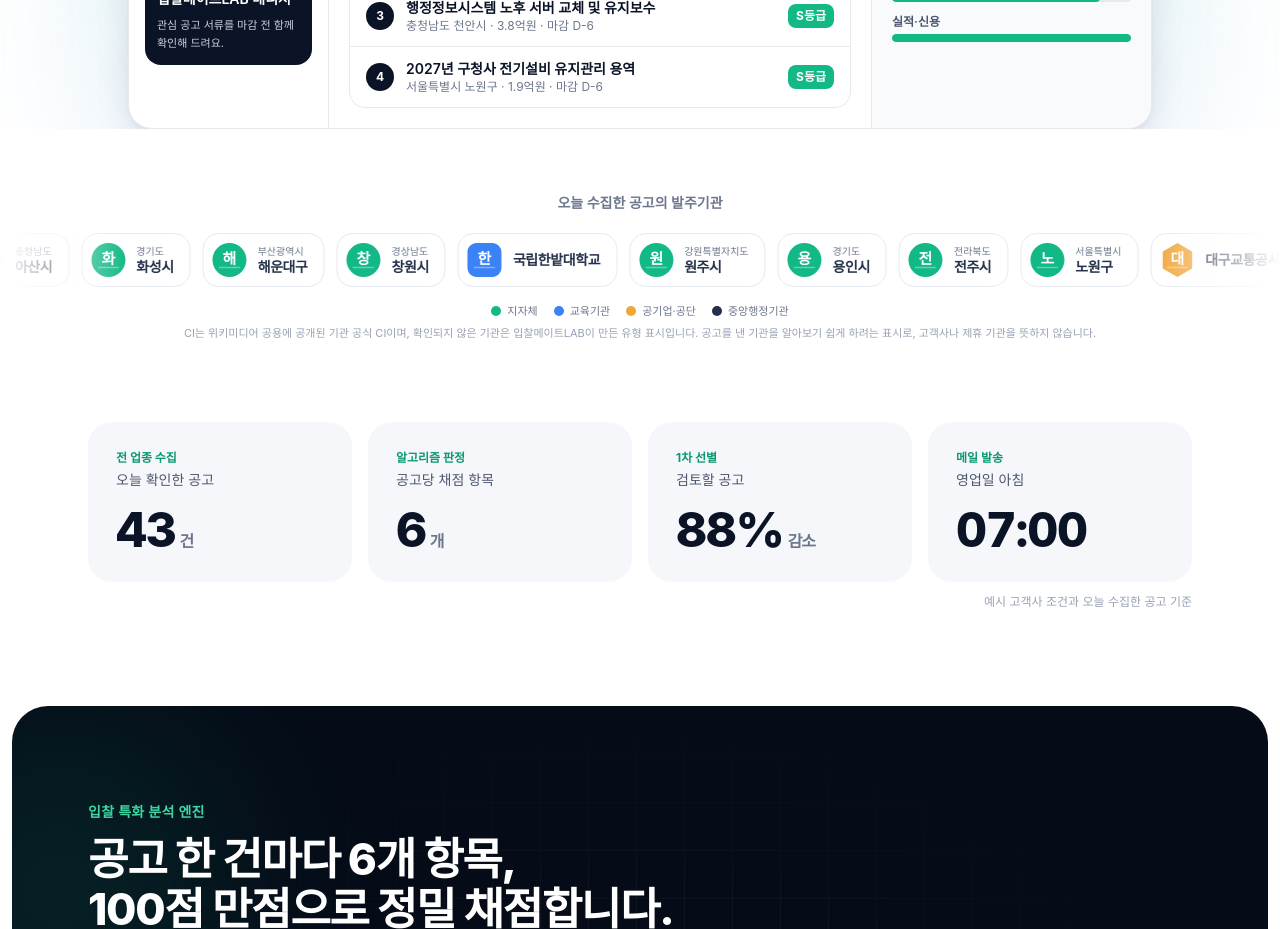
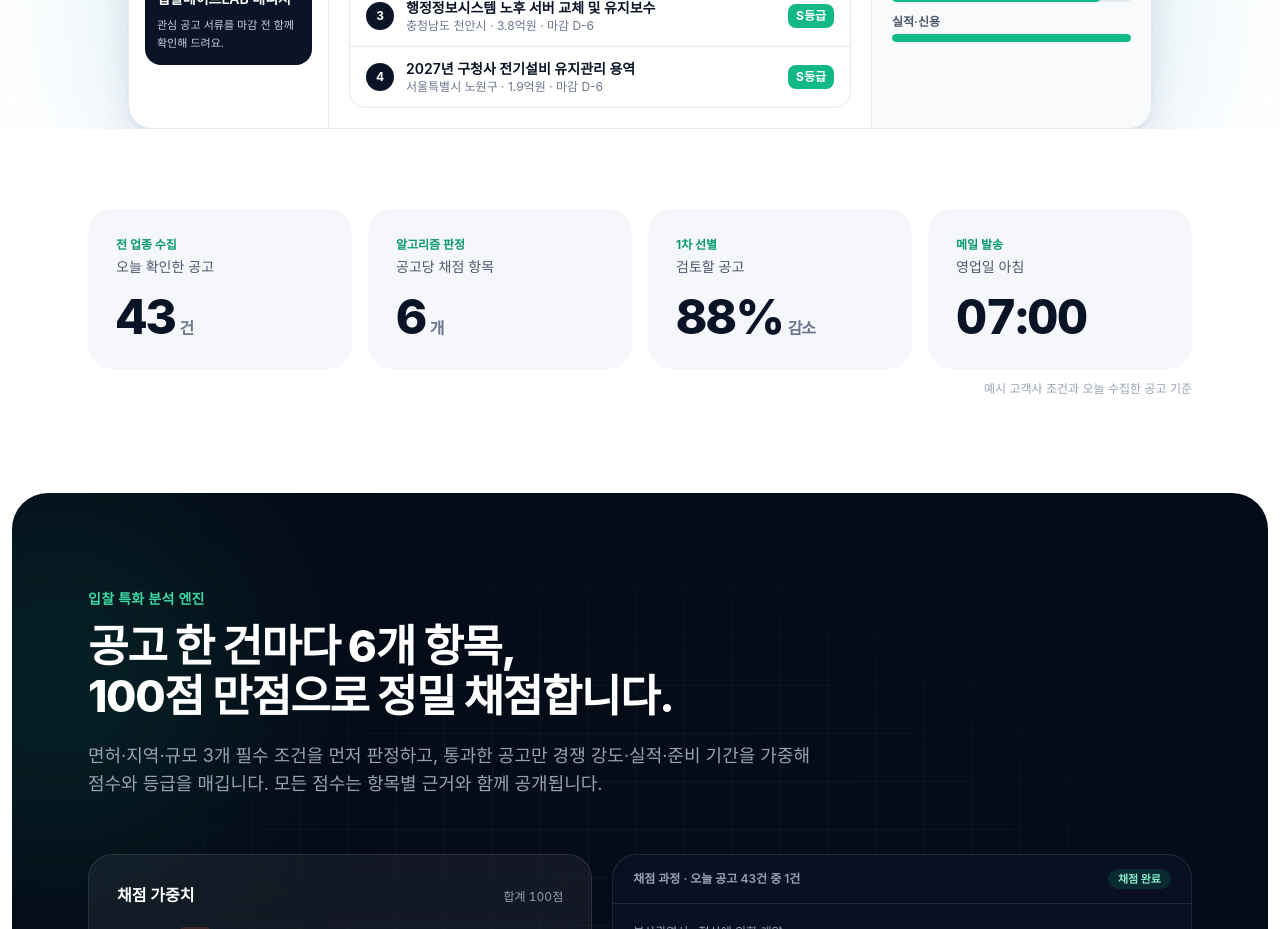
Before and after one commit to nparkup/vidding, a Next.js app: page / in a window 1280 px wide. Shown: the part 1060-1989 px from the top of the page. Built offline with nearby package versions, Linux system fonts and the light colour scheme; a web font is replaced by a local one.

Commit message:
메인 발주기관 띠: CI 확인된 기관만, 범례·안내 삭제, 속도 절반 이하로 (#94)
CI가 확인되지 않은 기관은 띠에서 빼고, 유형 범례·안내 문구 삭제, 띠 속도를 칸 수 기준 초당 약 50px로.

```diff
--- a/src/app/(site)/page.tsx
+++ b/src/app/(site)/page.tsx
@@ -9,7 +9,7 @@ import { FeatureTabs } from "@/components/home/FeatureTabs";
 import { ProductMockup } from "@/components/home/ProductMockup";
 import { HeroStats } from "@/components/home/HeroStats";
 import { AnalysisEngine } from "@/components/home/AnalysisEngine";
-import { AgencyMark, AGENCY_KINDS } from "@/components/home/AgencyMark";
+import { AgencyMark } from "@/components/home/AgencyMark";
 import { agencyLogoKey } from "@/lib/agencyLogos";
 import { MatchDemo } from "@/components/MatchDemo";
 import { documentChecklist, evaluate, rank } from "@/lib/analysis";
@@ -104,17 +104,17 @@ export default async function Home() {
   ] as const;
   const cut = bids.length ? Math.round((1 - eligible.length / bids.length) * 100) : 0;
 
-  // 공식 CI가 있는 기관을 먼저, 같은 CI(예: 정부상징)는 한 번만 보여 주고 나머지 자리는 다른 기관으로 채운다
+  // 공식 CI가 확인된 기관만, 같은 CI(예: 정부상징)는 한 번만. 확인되지 않은 기관은 띠에 넣지 않는다
   const agencies = (() => {
-    const names = [...new Set(bids.map((b) => b.demandAgency))];
     const seen = new Set<string>();
-    const withLogo = names.filter((n) => {
+    const list = [...new Set(bids.map((b) => b.demandAgency))].filter((n) => {
       const k = agencyLogoKey(n);
       if (!k || seen.has(k)) return false;
       seen.add(k);
       return true;
-    });
-    return [...withLogo, ...names.filter((n) => !agencyLogoKey(n))].slice(0, 24);
+    }).slice(0, 30);
+    // 기관이 적으면 띠 한 바퀴가 화면보다 짧아 빈 곳이 보이므로 같은 목록을 이어 붙여 24칸 이상으로 만든다
+    return list.length ? Array.from({ length: Math.ceil(24 / list.length) }, () => list).flat() : [];
   })();
   // 업무 구분·업종별 공고 수 (외자는 물품에 포함)
   const bizOf = (b: (typeof bids)[number]): keyof typeof CATEGORY_GROUPS => {
@@ -337,7 +337,8 @@ export default async function Home() {
         </div>
       </section>
 
-      {/* 발주기관 마키 */}
+      {/* 발주기관 마키 (공식 CI가 확인된 기관만) */}
+      {agencies.length > 0 && (
       <section className="pt-16">
         <p className="container-x text-center text-sm font-semibold text-ink-400">오늘 수집한 공고의 발주기관</p>
         <div className="relative mt-5 overflow-hidden">
@@ -346,7 +347,8 @@ export default async function Home() {
           <div className="pointer-events-none absolute inset-y-0 right-0 z-10 w-[10%] bg-gradient-to-l from-white to-transparent" />
           {/* 같은 목록을 두 번 이어 붙이고 정확히 절반(-50%)만큼 옮겨 이음매 없이 돈다.
               간격은 gap 대신 항목마다 오른쪽 여백으로 줘야 절반 지점이 딱 맞는다(gap이면 한 바퀴마다 6px 튐) */}
-          <div className="flex w-max animate-marquee [backface-visibility:hidden] [will-change:transform] motion-reduce:animate-none">
+          {/* 속도는 칸 수에 맞춰 정한다: 한 칸(약 250px)에 5초, 초당 약 50px로 천천히 흐른다 */}
+          <div className="flex w-max animate-marquee [backface-visibility:hidden] [will-change:transform] motion-reduce:animate-none" style={{ animationDuration: `${agencies.length * 5}s` }}>
             {[...agencies, ...agencies].map((a, i) => (
               <div key={i} className="shrink-0 pr-3" aria-hidden={i >= agencies.length || undefined}>
                 <AgencyMark name={a} />
@@ -354,13 +356,8 @@ export default async function Home() {
             ))}
           </div>
         </div>
-        <div className="container-x mt-4 flex flex-wrap items-center justify-center gap-x-4 gap-y-1.5 text-[11px] text-ink-400">
-          {AGENCY_KINDS.map((k) => (
-            <span key={k.label} className="flex items-center gap-1.5"><span className="h-2.5 w-2.5 rounded-full" style={{ background: k.fill }} />{k.label}</span>
-          ))}
-          <span className="basis-full text-center text-ink-300 sm:basis-auto">CI는 위키미디어 공용에 공개된 기관 공식 CI이며, 확인되지 않은 기관은 입찰메이트LAB이 만든 유형 표시입니다. 공고를 낸 기관을 알아보기 쉽게 하려는 표시로, 고객사나 제휴 기관을 뜻하지 않습니다.</span>
-        </div>
       </section>
+      )}
 
       {/* 숫자 */}
       <section className="container-x pt-20">
```
